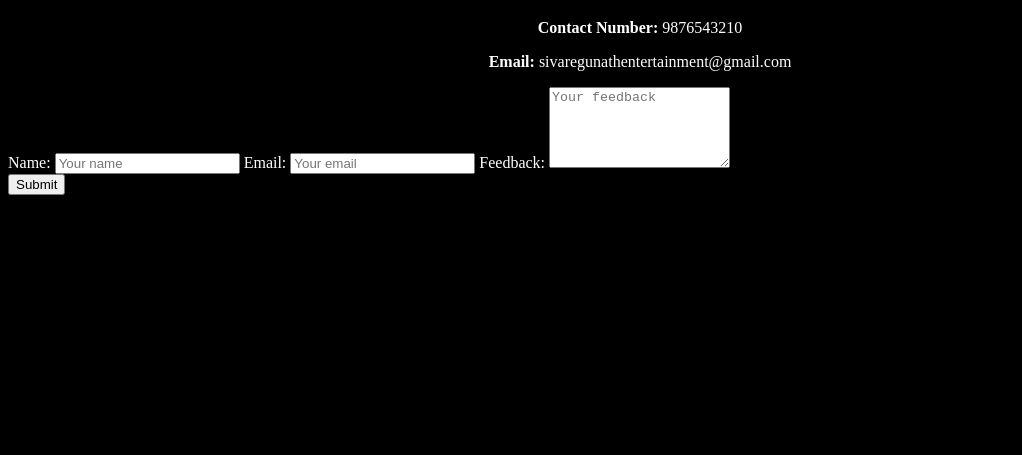
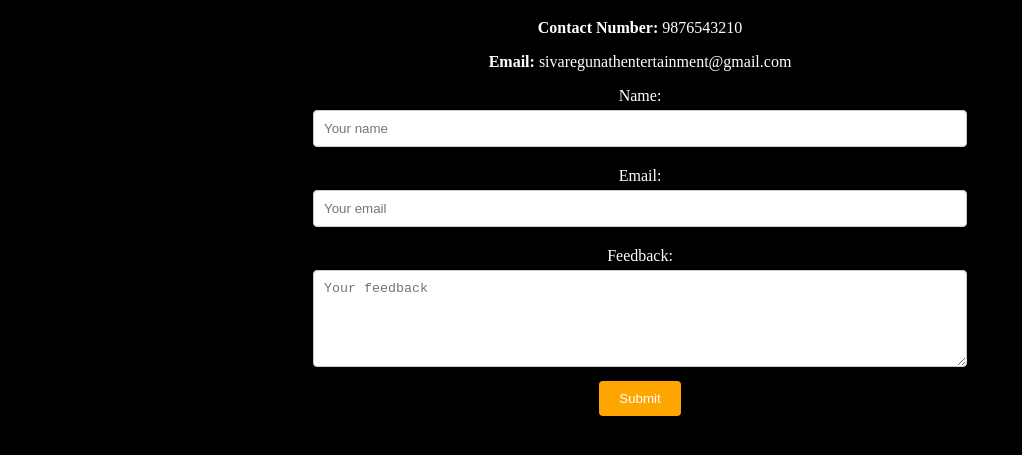
Before and after one commit to SIVAPALAN-R/movie-Production-website, a plain HTML site: page contact.html in a window 1280 px wide. Shown: the part 61-516 px from the top of the page, without its empty margins (0-1022 px from the left). Drawn offline with Linux system fonts and the light colour scheme.

Commit message:
initial committed

```diff
--- a/contact.html
+++ b/contact.html
@@ -10,6 +10,45 @@
             color: white;
             font-family: 'Times New Roman', Times, serif;
         }
+        body {
+        background-color: black;
+        color: white;
+        font-family: 'Times New Roman', Times, serif;
+    }
+    label {
+        display: block;
+        margin-top: 10px;
+        color: white;
+    }
+    input[type="text"], input[type="email"], textarea {
+        width: 50%;
+      padding: 10px;
+        margin-top: 5px;
+        margin-bottom: 10px;
+        border: 1px solid #ccc;
+        border-radius: 4px;
+    }
+    input[type="submit"] {
+        background-color: #ffa500;
+        color: white;
+        padding: 10px 20px;
+        border: none;
+        border-radius: 4px;
+        cursor: pointer;
+    }
+    input[type="submit"]:hover {
+        background-color: #00e632;
+    }
+    form {
+        width: 20%;
+        margin: 10px auto;
+        background-color: #333;
+        text-align: center;
+       border-radius: 10px;
+    }
+    h1 {
+        text-align: center;
+    }
     </style>
 </head>
 <body>
@@ -18,6 +57,8 @@
         <p><b>Contact Number:</b> 9876543210</p>
         <p><b>Email:</b> sivaregunathentertainment@gmail.com</p>
     </center>
+
+    <center>
 
     <form action="/submit_form" method="POST"></form>
         <label for="name">Name:</label>
```
